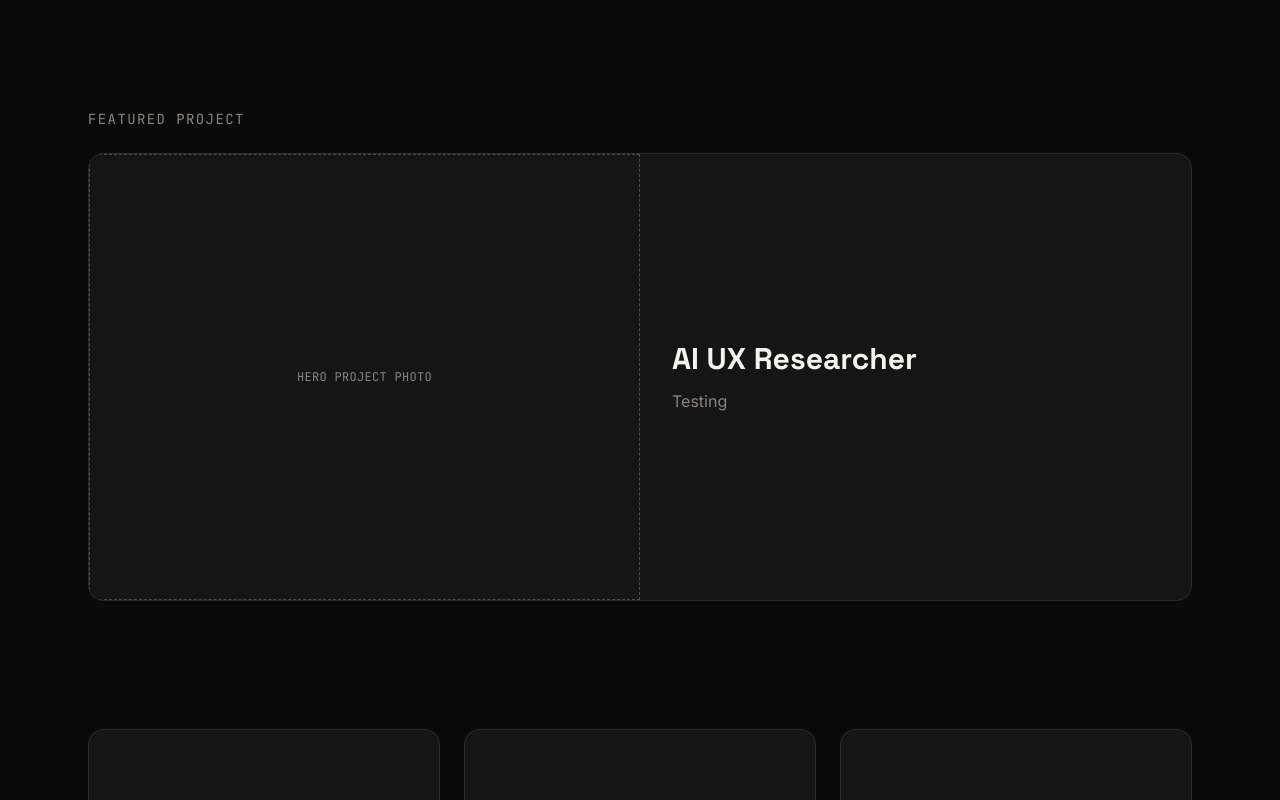
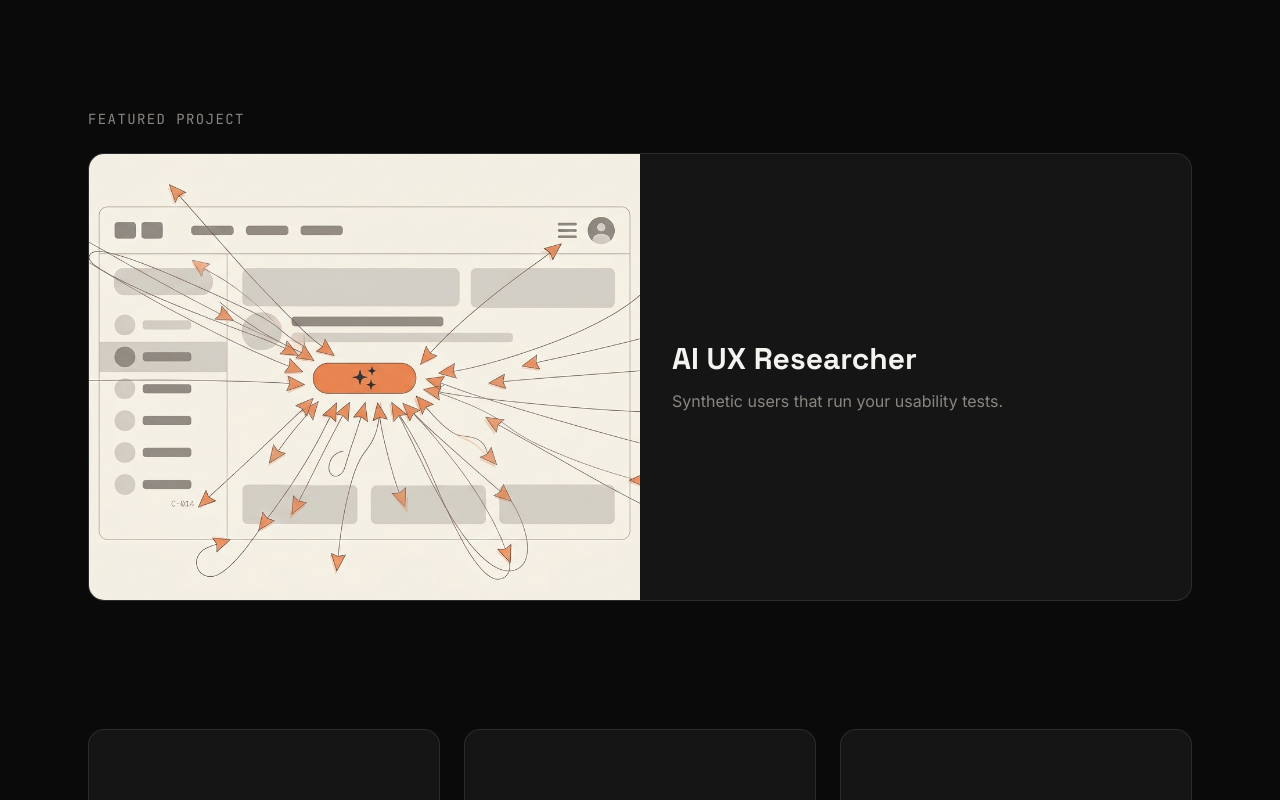
Before and after one commit to nikhilrk99/website, a Next.js app: page / in a window 1280 px wide. Shown: the part 596-1396 px from the top of the page. Built offline with nearby package versions, Linux system fonts and the light colour scheme.

Commit message:
Feat: added uxresearcher image

```diff
--- a/src/app/page.tsx
+++ b/src/app/page.tsx
@@ -82,10 +82,19 @@ export default function Home() {
           href={`/projects/${heroProject.slug}`}
           className="group mt-6 flex flex-col overflow-hidden rounded-2xl border border-white/10 bg-card transition-colors hover:border-signal/50 sm:h-[28rem] sm:flex-row"
         >
-          <ImagePlaceholder
-            label="Hero project photo"
-            className="h-[28rem] w-full sm:h-full sm:w-1/2"
-          />
+          <div className="relative h-[28rem] w-full sm:h-full sm:w-1/2">
+            {heroProject.photo ? (
+              <Image
+                src={heroProject.photo}
+                alt={`${heroProject.title} photo`}
+                fill
+                sizes="(min-width: 640px) 50vw, 100vw"
+                className="object-cover"
+              />
+            ) : (
+              <ImagePlaceholder label="Hero project photo" className="h-full w-full" />
+            )}
+          </div>
           <div className="flex w-full flex-col justify-center gap-3 px-8 py-8 sm:w-1/2">
             <h2 className="font-display text-3xl font-bold text-offwhite group-hover:text-signal">
               {heroProject.title}
--- a/src/app/projects/page.tsx
+++ b/src/app/projects/page.tsx
@@ -1,3 +1,4 @@
+import Image from "next/image";
 import Link from "next/link";
 import ImagePlaceholder from "@/components/ImagePlaceholder";
 import ScrollReveal from "@/components/ScrollReveal";
@@ -26,10 +27,19 @@ export default function ProjectsPage() {
               href={`/projects/${project.slug}`}
               className="group flex overflow-hidden rounded-2xl border border-white/10 bg-card transition-colors hover:border-signal/50"
             >
-              <ImagePlaceholder
-                label="Project photo"
-                className="w-1/4 shrink-0"
-              />
+              <div className="relative w-1/4 shrink-0">
+                {project.photo ? (
+                  <Image
+                    src={project.photo}
+                    alt={`${project.title} photo`}
+                    fill
+                    sizes="25vw"
+                    className="object-cover"
+                  />
+                ) : (
+                  <ImagePlaceholder label="Project photo" className="h-full w-full" />
+                )}
+              </div>
               <div className="flex w-3/4 flex-col justify-center gap-2 px-8 py-6">
                 <h2 className="font-display text-2xl font-bold text-offwhite group-hover:text-signal">
                   {project.title}
--- a/src/lib/projects.ts
+++ b/src/lib/projects.ts
@@ -32,16 +32,15 @@ export type Project = {
   link?: ProjectLink;
 };
 
-// TODO: replace placeholders with real project copy.
 export const projects: Project[] = [
   {
     slug: "ai-ux-researcher",
     title: "AI UX Researcher",
-    description: "Testing",
+    description: "Synthetic users that run your usability tests.",
     context: "Personal",
     role: "[Add your role on this project]",
     hasPhoto: false,
-    photo: "", // e.g. "/projects/ai-ux-researcher.jpg"
+    photo: "/uxresearch.png",
     brief:
     `Most unmoderated usability testing today runs on panels of paid participants, and that model has three problems I kept hearing about. Feedback quality is uneven when people are optimizing for a quick incentive. Costs scale linearly, so testing twenty users across a handful of flows adds up quickly. And recruiting takes days, which pushes teams to test once at the end rather than continuously.
 
```
Also changed, not shown: public/uxresearch.png (added).
